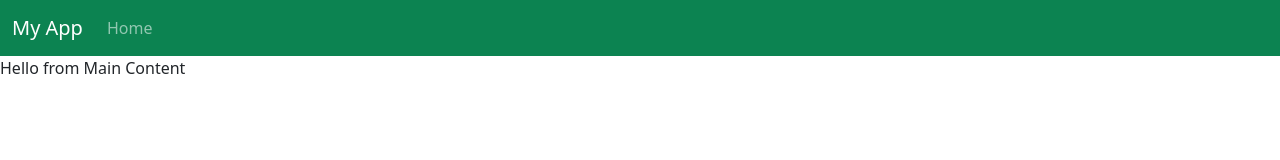
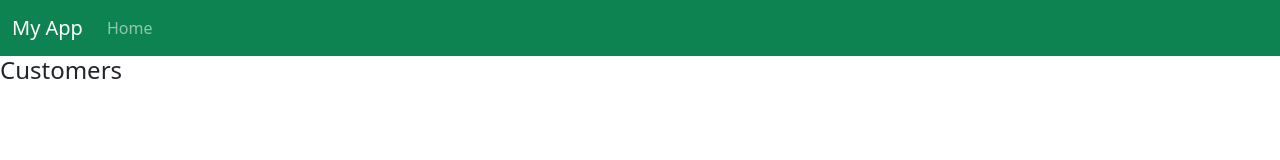
Before and after one commit to Joseph-Scott/my-first-fin-app, a React (Create React App) app: page / in a window 1280 px wide. Shown: the top 160 px of the page. Built offline with nearby package versions, Linux system fonts and the light colour scheme.

Commit message:
Render expressions

```diff
--- a/src/MainContent.jsx
+++ b/src/MainContent.jsx
@@ -1,9 +1,13 @@
 import React, { Component } from "react";
 
 export default class MainContent extends Component {
-  state = {};
+  state = { appTitle: "Customers" };
 
   render() {
-    return <div>Hello from Main Content</div>;
+    return (
+      <div>
+        <h4>{this.state.appTitle}</h4>
+      </div>
+    );
   }
 }
```
